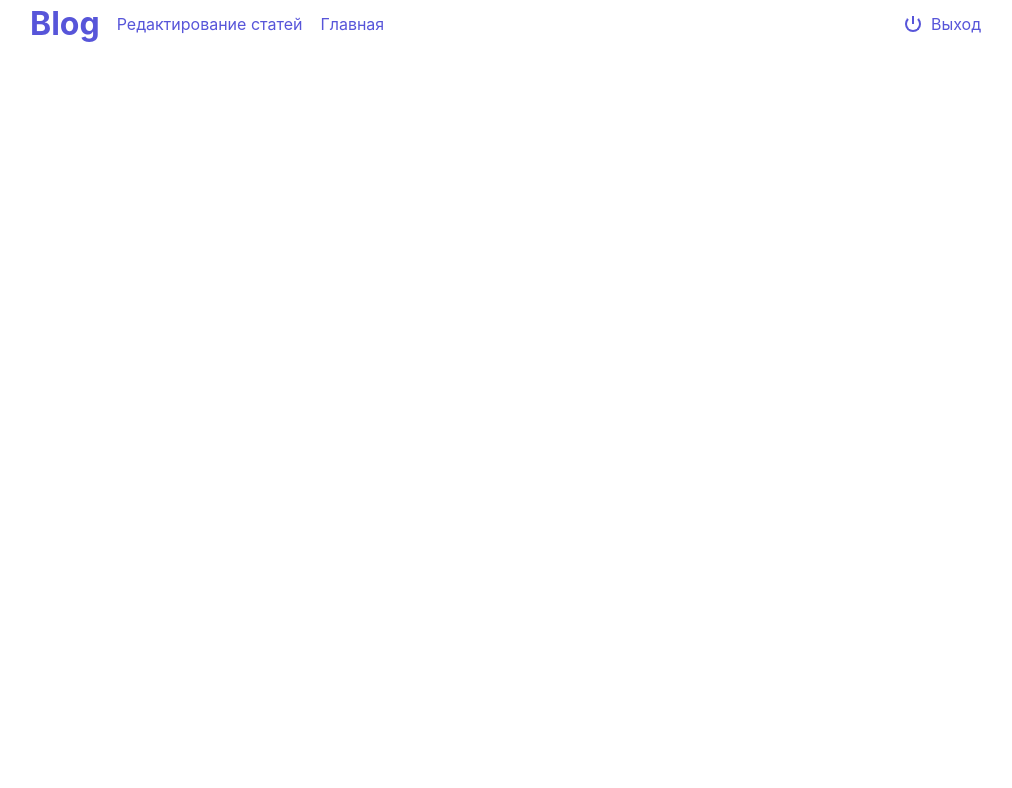
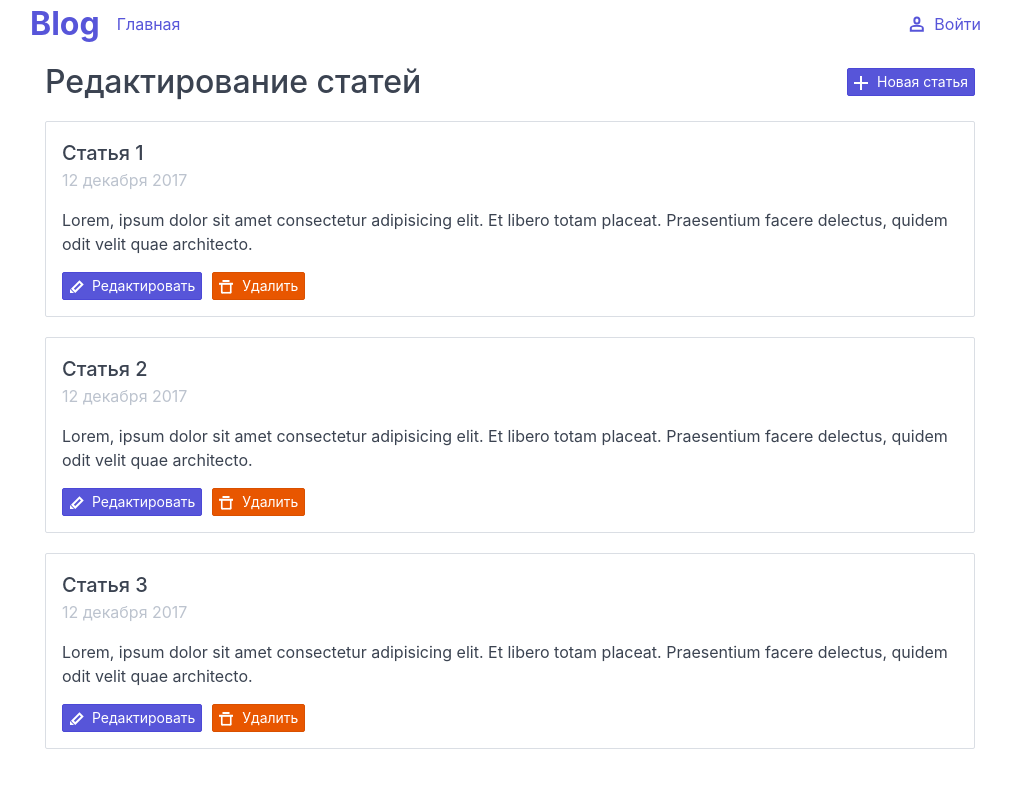
Before and after one commit to Tardigrada777/trlogic-test, a Vue app: page /articlesEdit in a window 1280 px wide. Shown: the top 788 px of the page, without its empty margins (130-1142 px from the left). Built offline with nearby package versions, Linux system fonts and the light colour scheme; data requests are answered from the project's data file.

Commit message:
Вывод статей, простая авторизация

```diff
--- a/src/components/AppBar.vue
+++ b/src/components/AppBar.vue
@@ -4,12 +4,21 @@
       <header class="navbar">
         <section class="navbar-section">
           <router-link to="/" class="navbar-brand mr-2 text size--32 weight--bold">Blog</router-link>
-          <router-link to="/about" class="btn btn-link">Редактирование статей</router-link>
-          <router-link to="/" class="btn btn-link">Главная</router-link>
+
+          <router-link
+            to="/articlesEdit"
+            class="btn btn-link"
+            v-if="!isArticleEditPage"
+          >Редактирование статей</router-link>
+
+          <router-link to="/" class="btn btn-link" v-if="$route.name == 'articlesEdit'">Главная</router-link>
         </section>
         <section class="navbar-section">
-          <a href="#" @click.prevent="logout" class="btn btn-link">
-            <i class="icon icon-2x icon-shutdown text size--16 mr--5"></i> Выход
+          <a href="#" v-if="isUserAuth" @click.prevent="logout" class="btn btn-link">
+            <i class="icon icon-shutdown text size--16 mr--5"></i> Выйти
+          </a>
+          <a href="#" v-else @click.prevent="login" class="btn btn-link">
+            <i class="icon icon-people text size--16 mr--5"></i> Войти
           </a>
         </section>
       </header>
@@ -18,11 +27,17 @@
 </template>
 
 <script>
+import { mapGetters, mapActions } from "vuex";
+
 export default {
+  computed: {
+    ...mapGetters(["isUserAuth"]),
+    isArticleEditPage() {
+      return this.$route.name === "articlesEdit";
+    }
+  },
   methods: {
-    logout() {
-      console.log("logout");
-    }
+    ...mapActions(["login", "logout"])
   }
 };
 </script>
@@ -31,3 +46,5 @@ export default {
 .c-appbar {
 }
 </style>
+
+vbase
--- a/src/components/ArticleCard.vue
+++ b/src/components/ArticleCard.vue
@@ -6,8 +6,14 @@
     </div>
     <div class="card-body">{{ article.content }}</div>
     <div class="card-footer" v-if="editable">
-      <button class="btn btn-primary mr--10">Редактировать</button>
-      <button class="btn btn-error">Удалить</button>
+      <button class="btn btn-primary btn-sm mr--10">
+        <i class="icon icon-edit mr--5"></i>
+        Редактировать
+      </button>
+      <button class="btn btn-error btn-sm">
+        <i class="icon icon-delete mr--5"></i>
+        Удалить
+      </button>
     </div>
   </div>
 </template>
--- a/src/router.js
+++ b/src/router.js
@@ -14,9 +14,12 @@ export default new Router({
       component: Home
     },
     {
-      path: '/about',
-      name: 'about',
-      component: () => import('./views/ArticlesEditPage.vue')
+      path: '/articlesEdit',
+      name: 'articlesEdit',
+      component: () =>
+        import(
+          /* webpackChunkName: "articlesEdit" */ './views/ArticlesEditPage.vue'
+        )
     }
   ]
 });
--- a/src/store.js
+++ b/src/store.js
@@ -12,7 +12,7 @@ Vue.use(Vuex);
 export default new Vuex.Store({
   state: {
     user: {
-      isAuth: true
+      isAuth: +localStorage.getItem('isUserAuth') || 0
     },
     articles: null
   },
@@ -20,6 +20,7 @@ export default new Vuex.Store({
     SET_USER({ user }, payload) {
       // payload == true || false
       user.isAuth = payload;
+      localStorage.setItem('isUserAuth', payload);
     },
     SET_ARTICLES(state, payload) {
       state.articles = payload;
@@ -29,6 +30,12 @@ export default new Vuex.Store({
     async getArticles({ commit }) {
       const { data } = await axios.get('/articles');
       commit('SET_ARTICLES', data);
+    },
+    login({ commit }) {
+      commit('SET_USER', 1);
+    },
+    logout({ commit }) {
+      commit('SET_USER', 0);
     }
   },
   getters: {
--- a/src/views/ArticlesEditPage.vue
+++ b/src/views/ArticlesEditPage.vue
@@ -1,11 +1,34 @@
 <template>
   <div class="articles-edit-page p-all--15">
-    <h1>Редактирование статей</h1>
+    <div class="d-flex a-items--center j-cont--sb mb--20">
+      <h2 class="mb--0">Редактирование статей</h2>
+      <button class="btn btn-primary btn-sm">
+        <i class="icon icon-plus mr--5"></i>
+        Новая статья
+      </button>
+    </div>
+    <ArticleCard
+      v-for="(article, i) in articles"
+      :key="`article#${i}`"
+      :article="article"
+      class="mb--20"
+      editable
+    />
   </div>
 </template>
 
+<script>
+import { mapGetters } from "vuex";
+import ArticleCard from "../components/ArticleCard";
+
+export default {
+  name: "articlesEdit",
+  components: { ArticleCard },
+  computed: {
+    ...mapGetters(["articles"])
+  }
+};
+</script>
 
 <style lang="scss">
-.articles-edit-page {
-}
 </style>
--- a/src/views/Home.vue
+++ b/src/views/Home.vue
@@ -1,33 +1,29 @@
 <template>
   <div class="home p-all--15">
-    <div class="d-flex a-items--center j-cont--sb mb--20">
-      <h2 class="mb--0">Статьи</h2>
-      <button class="btn btn-primary btn-sm">Новая статья</button>
-    </div>
+    <h2 class="mb--20">Статьи</h2>
 
-    <div class="c-articles-list">
-      <ArticleCard :article="article" />
+    <div>
+      <ArticleCard
+        v-for="(article, i) in articles"
+        :key="`article#${i}`"
+        :article="article"
+        class="mb--20"
+      />
     </div>
   </div>
 </template>
 
 <script>
+import { mapGetters } from "vuex";
 import ArticleCard from "../components/ArticleCard";
 
 export default {
   name: "home",
-  data() {
-    return {
-      article: {
-        title: "Статья №1",
-        date: "19 августа 2019",
-        content:
-          "Lorem, ipsum dolor sit amet consectetur adipisicing elit. Et libero totam placeat. Praesentium facere delectus, quidem odit velit quae architecto."
-      }
-    };
-  },
   components: {
     ArticleCard
+  },
+  computed: {
+    ...mapGetters(["articles"])
   }
 };
 </script>
```
Also changed, not shown: src/main.js (+6 -6 lines).
